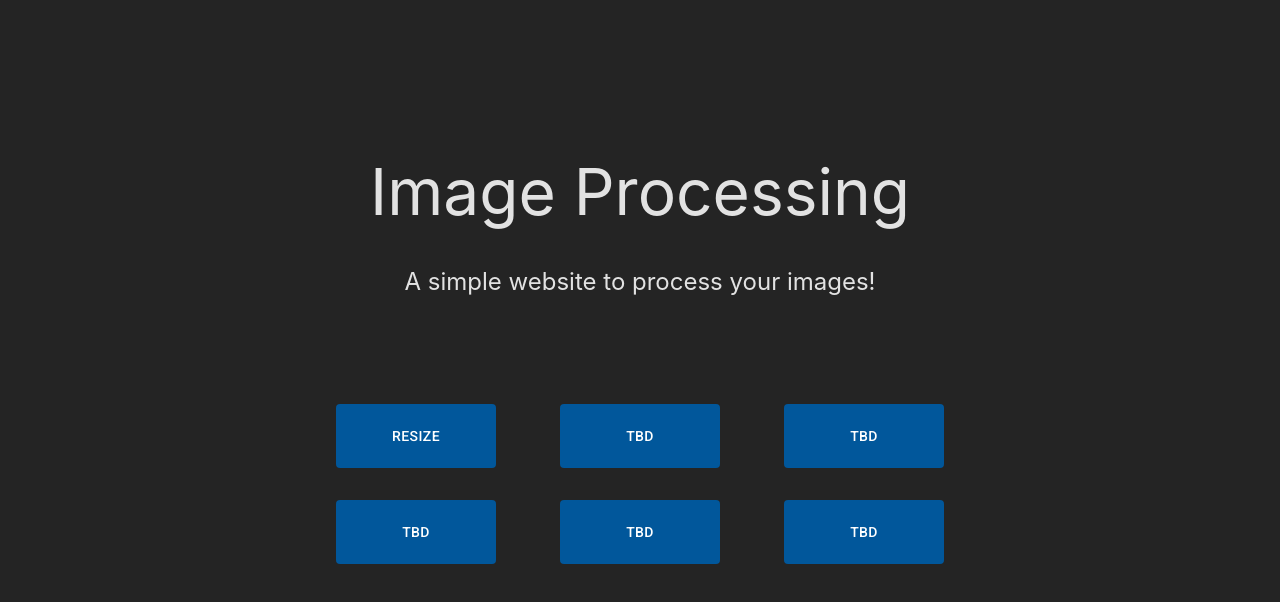
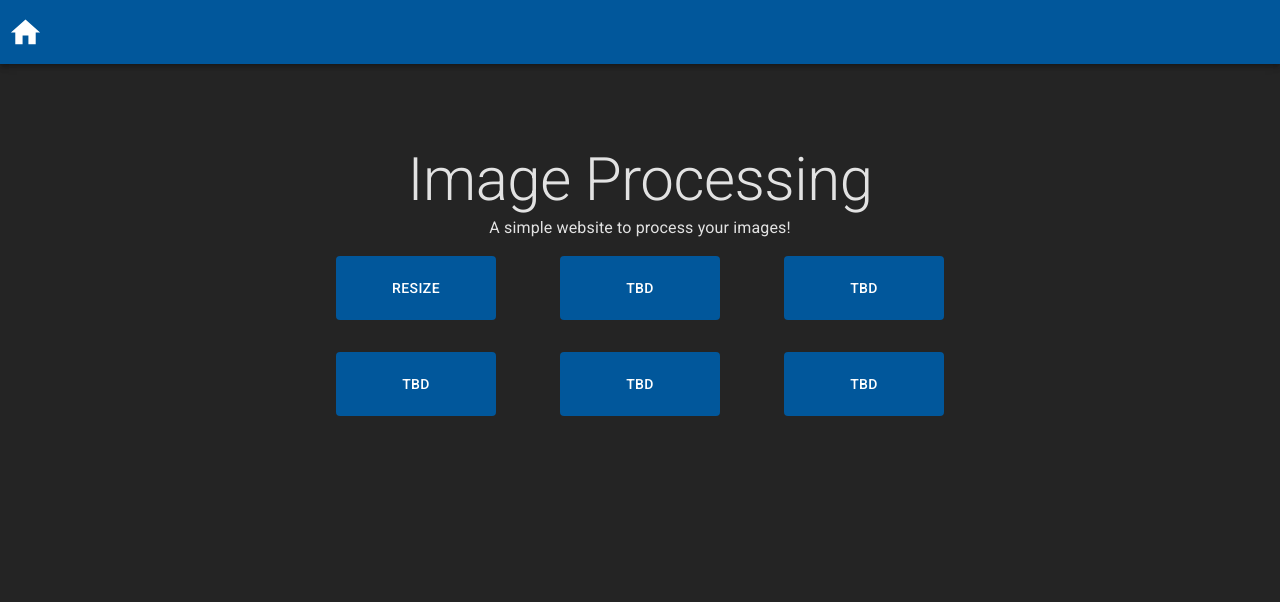
Before and after one commit to RicardoBanuelos/ImageProcessing_FrontEnd, a React (Vite) app in the folder image_processing/: page / in a window 1280 px wide. Shown: the top 602 px of the page. Built offline with nearby package versions, Linux system fonts and the light colour scheme.

Commit message:
created navbar

```diff
--- a/image_processing/src/App.tsx
+++ b/image_processing/src/App.tsx
@@ -1,8 +1,12 @@
-import Home from './pages/Home/Home'
+import Home from './pages/Home'
+import NavBar from './components/NavBar'
 
 function App() {
-  return (
-    <Home/>
+  	return (
+    <>
+		<NavBar/>
+      	<Home/>
+    </>
   )
 }
 
--- /dev/null
+++ b/image_processing/src/components/NavBar/index.tsx
@@ -0,0 +1,30 @@
+import {
+    AppBar,
+    Icon,
+    IconButton,
+    styled,
+    Toolbar
+} from '@mui/material';
+
+import HomeIcon from '@mui/icons-material/Home';
+
+const StyledAppBar = styled(AppBar)({
+    backgroundColor: "#01579b",
+    height: "4rem",
+})
+
+const NavBar = () => {
+    return (
+        <StyledAppBar position='static'>
+            <Toolbar disableGutters>
+                <IconButton>
+                    <HomeIcon fontSize='large' sx={{
+                        color: 'white'
+                    }}/>
+                </IconButton>
+            </Toolbar>
+        </StyledAppBar>
+    )
+}
+
+export default NavBar
--- a/image_processing/src/pages/Home/Home.tsx
+++ b/image_processing/src/pages/Home/index.tsx
@@ -1,19 +1,22 @@
-import './Home.css'
+import './index.css'
 
-import Stack from '@mui/material/Stack'
+import {
+    Stack,
+    Typography
+} from '@mui/material'
 
-import HomeButton from '../../components/HomeButton/HomeButton'
+import HomeButton from '../../components/HomeButton'
 
 const Home = () => {
     return (
         <>
             <div className="title_div">
-                <p className="title_p">
+                <Typography variant="h2" className="title_p">
                     Image Processing
-                    <p className="welcome_message_p">
+                    <Typography className="welcome_message_p">
                         A simple website to process your images!
-                    </p>
-                </p>
+                    </Typography>
+                </Typography>
             </div>
             <div className="buttons_div">
                 <Stack spacing={4} direction="column">
```
Also changed, not shown: image_processing/src/components/HomeButton/index.tsx (renamed from image_processing/src/components/HomeButton/HomeButton.tsx), image_processing/src/components/NavBar/index.css (added), image_processing/src/pages/Home/index.css (renamed from image_processing/src/pages/Home/Home.css).
